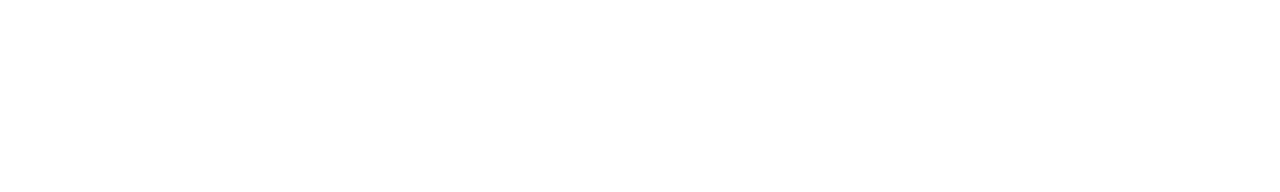
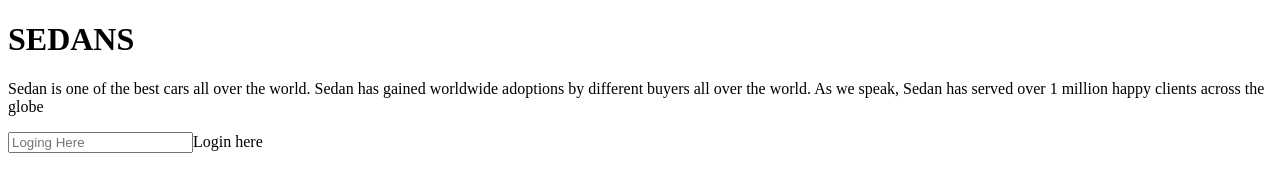
Before and after one commit to TobiFarinde/3-column-preview-card-component, a plain HTML site: page index.html in a window 1280 px wide. Drawn offline with Linux system fonts and the light colour scheme.

Commit message:
first phase design

```diff
--- a/index.html
+++ b/index.html
@@ -6,6 +6,10 @@
     <title>Document</title>
 </head>
 <body>
-
+    <div>
+        <h1>SEDANS</h1>
+        <P>Sedan is one of the best cars all over the world. Sedan has gained worldwide adoptions by different buyers all over the world. As we speak, Sedan has served over 1 million happy clients across the globe</P>
+    </div>
+    <input id="btn" type="'texts" required placeholder="Loging Here">Login here
 </body>
 </html>
```
